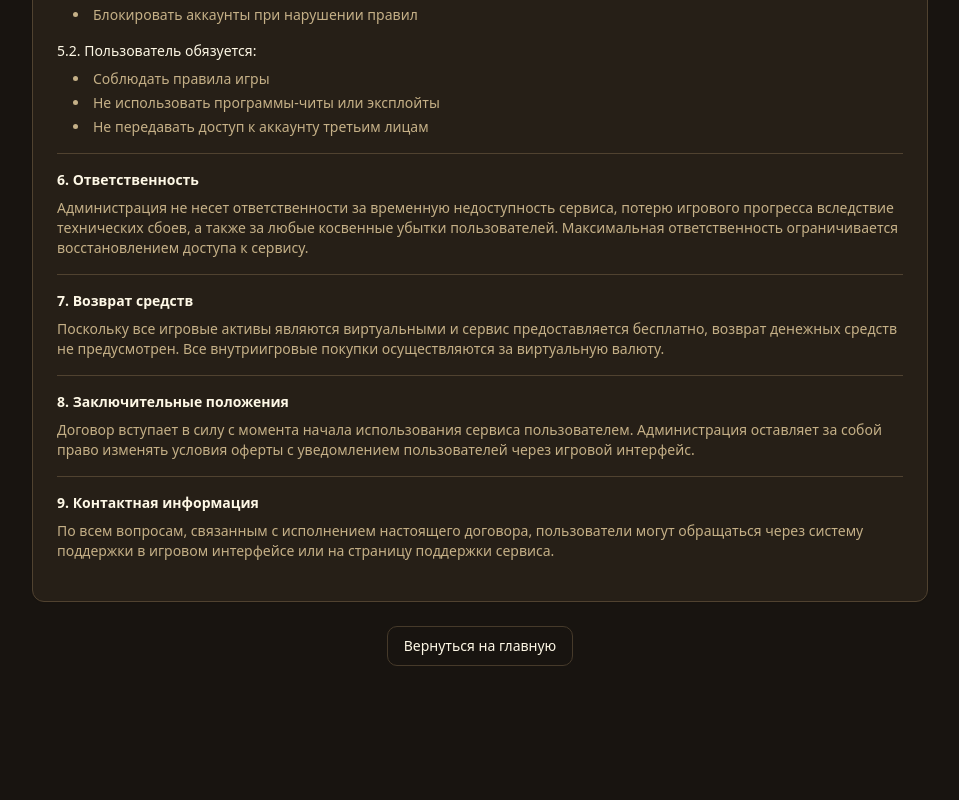
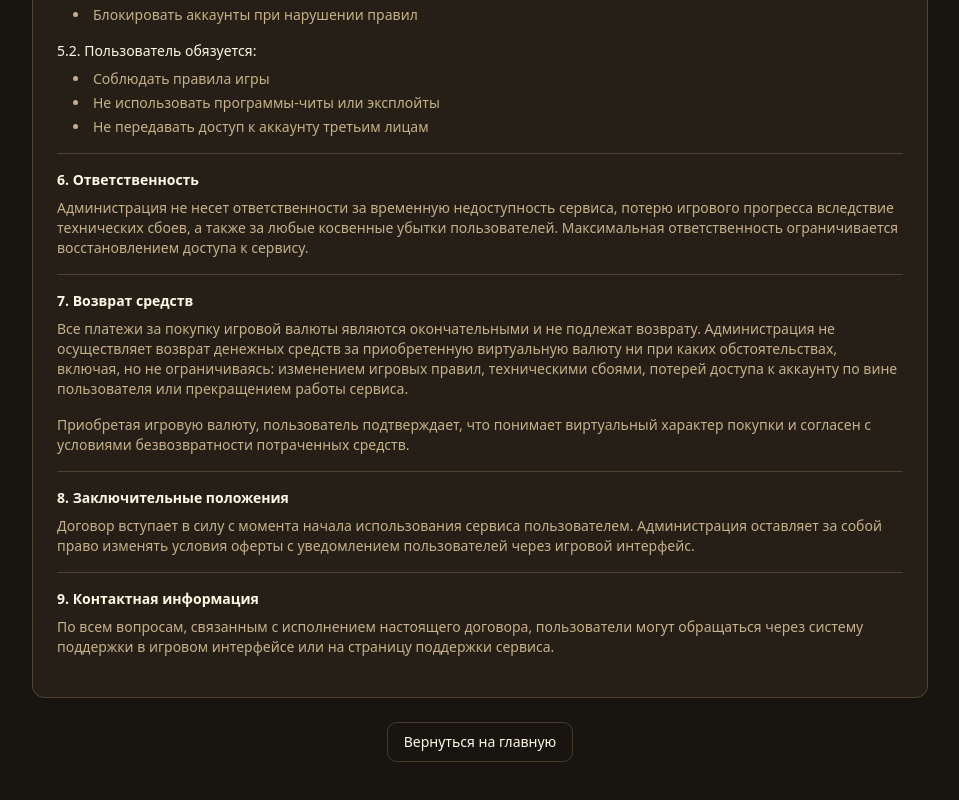
Before and after one commit to resident0730-commits/oil-barons-play, a React (Vite) app: page /offer in a window 1280 px wide. Shown: the part 885-1685 px from the top of the page, without its empty margins (160-1119 px from the left). Before the commit the page ends 1591 px from the top, so only its background shows below. Built offline with nearby package versions, Linux system fonts and the light colour scheme.

Commit message:
Refine refund policy

```diff
--- a/src/pages/Offer.tsx
+++ b/src/pages/Offer.tsx
@@ -127,9 +127,17 @@ const Offer = () => {
               <div>
                 <h3 className="font-semibold mb-2">7. Возврат средств</h3>
                 <p className="text-muted-foreground mb-4">
-                  Поскольку все игровые активы являются виртуальными и сервис предоставляется
-                  бесплатно, возврат денежных средств не предусмотрен. Все внутриигровые
-                  покупки осуществляются за виртуальную валюту.
+                  Все платежи за покупку игровой валюты являются окончательными и
+                  не подлежат возврату. Администрация не осуществляет возврат денежных
+                  средств за приобретенную виртуальную валюту ни при каких обстоятельствах,
+                  включая, но не ограничиваясь: изменением игровых правил, техническими
+                  сбоями, потерей доступа к аккаунту по вине пользователя или прекращением
+                  работы сервиса.
+                </p>
+                <p className="text-muted-foreground mb-4">
+                  Приобретая игровую валюту, пользователь подтверждает, что понимает
+                  виртуальный характер покупки и согласен с условиями безвозвратности
+                  потраченных средств.
                 </p>
               </div>
 
```
